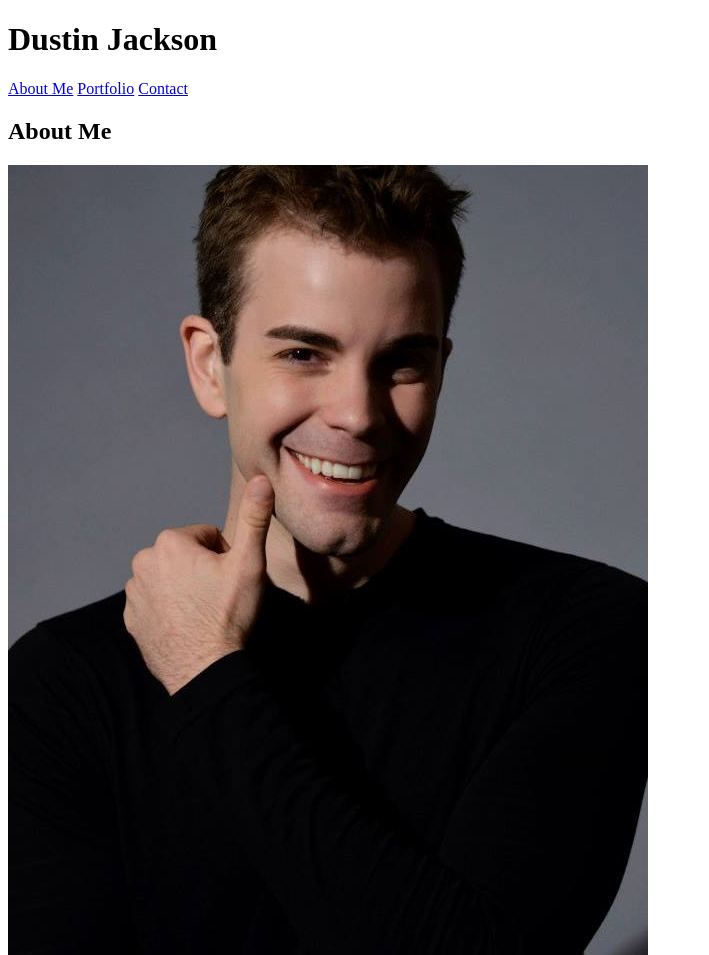
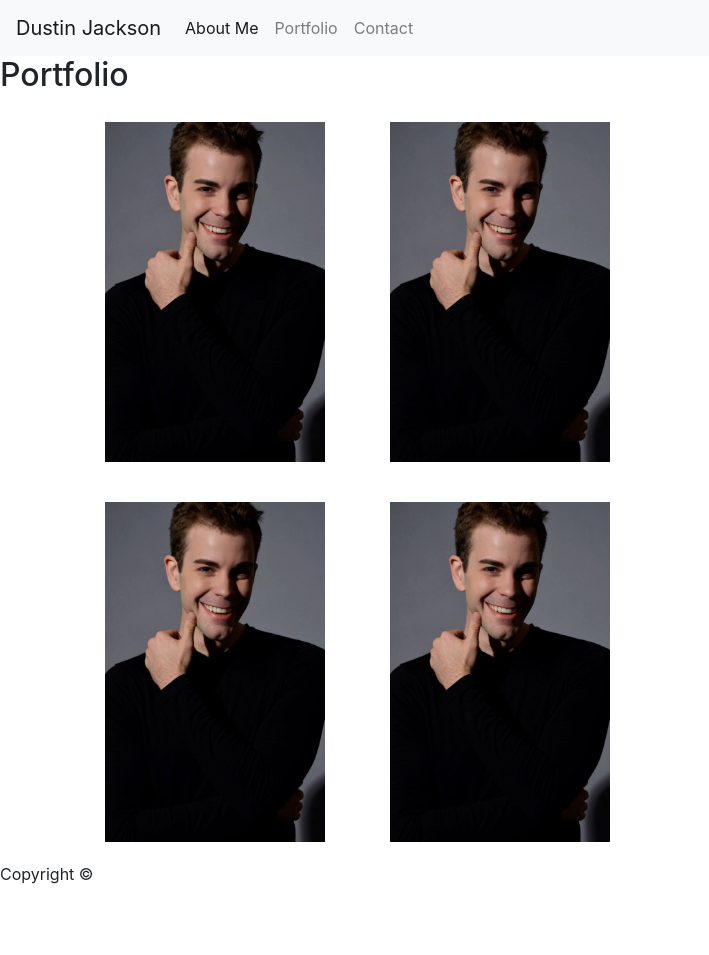
Before and after one commit to dustinjack99/responsive-profile, a plain HTML site: page portfolio.html in a window 1280 px wide. Shown: the top 955 px of the page, without its empty margins (0-709 px from the left). After the commit the page ends 902 px from the top, so only its background shows below. Drawn offline with nearby package versions, Linux system fonts and the light colour scheme.

Commit message:
added responsive navbar, tooling with responsive display

```diff
--- a/assets/style.css
+++ b/assets/style.css
@@ -0,0 +1,18 @@
+.container-fluid {
+    width: 100%;
+}
+
+.col-sm {
+
+}
+
+.gutters {
+
+}
+
+.port-pics {
+    height: 360px;
+    width: 240px;
+    margin: 10px;
+    padding: 10px;
+}
--- a/portfolio.html
+++ b/portfolio.html
@@ -5,22 +5,54 @@
     <meta name="viewport" content="width=device-width, initial-scale=1.0">
     <meta http-equiv="X-UA-Compatible" content="ie=edge">
     <title>Responsive Profile</title>
-    <link type="stylesheet" href="assets/style.css">
+    <link rel="stylesheet" href="assets/style.css">
+    <link rel="stylesheet" href="https://stackpath.bootstrapcdn.com/bootstrap/4.4.1/css/bootstrap.min.css" integrity="sha384-Vkoo8x4CGsO3+Hhxv8T/Q5PaXtkKtu6ug5TOeNV6gBiFeWPGFN9MuhOf23Q9Ifjh" crossorigin="anonymous">
 </head>
 <body>
     <header class="header">
-        <h1 ID="name-plate">Dustin Jackson</h1>
-        <nav class="nav">
-            <a href="index.html">About Me</a>
-            <a href="portfolio.html">Portfolio</a>
-            <a href="contact.html">Contact</a>
-        </nav>
+            <nav class="navbar navbar-expand-lg navbar-light bg-light">
+                    <a class="navbar-brand" href="#">Dustin Jackson</a>
+                    <button class="navbar-toggler" type="button" data-toggle="collapse" data-target="#navbarNav" aria-controls="navbarNav" aria-expanded="false" aria-label="Toggle navigation">
+                        <span class="navbar-toggler-icon"></span>
+                    </button>
+                    <div class="collapse navbar-collapse" id="navbarNav">
+                        <ul class="navbar-nav">
+                        <li class="nav-item active">
+                            <a class="nav-link" href="index.html">About Me<span class="sr-only">(current)</span></a>
+                        </li>
+                        <li class="nav-item">
+                              <a class="nav-link" href="portfolio.html">Portfolio</a>
+                        </li>
+                        <li class="nav-item">
+                            <a class="nav-link" href="contact.html">Contact</a>
+                        </li>
+                    </div>
+                </nav>
     </header>
 
-    <main class="about-me">
-        <h2>About Me</h2>
-        <img ID="profile-pic" src="assets/images/placeholder.jpg">
-        <p>I'm a super hero with the transcendental powers of playing Dwarf Fortress and watching Star Trek TNG. I'm dipping my toes into web development, loving every small step and giant stride. I have familiarity with HTML and CSS, taking my first peek into Javascript in the next few weeks. If I had to pic a passion, the world of cybersecurity sounds tantilizing and exciting. I look forward to learning anything and everything. I love video games, so I feel like there's a lot of passion bleed from problem solving and engaging with new systems.</p>
+    <main class="portfolio">
+        <h2>Portfolio</h2>
+        <div class="container">
+                <div class="row">
+                  <div class="col-6 col-sm-3">
+                        <img class="port-pics" src="assets/images/placeholder.jpg">
+                  </div>
+                  <div class="col-6 col-sm-3">
+                        <img class="port-pics" src="assets/images/placeholder.jpg">
+                  </div>
+
+                  <!-- Force next columns to break to new line -->
+                  <div class="w-100"></div>
+
+                  <div class="col-6 col-sm-3">
+                        <img class="port-pics" src="assets/images/placeholder.jpg">
+                  </div>
+                  <div class="col-6 col-sm-3">
+                        <img class="port-pics" src="assets/images/placeholder.jpg">
+                  </div>
+                </div>
+              </div>
+
     </main>
 
     <footer>
```
Also changed, not shown: contact.html (+31 -11 lines), index.html (+19 -6 lines).
